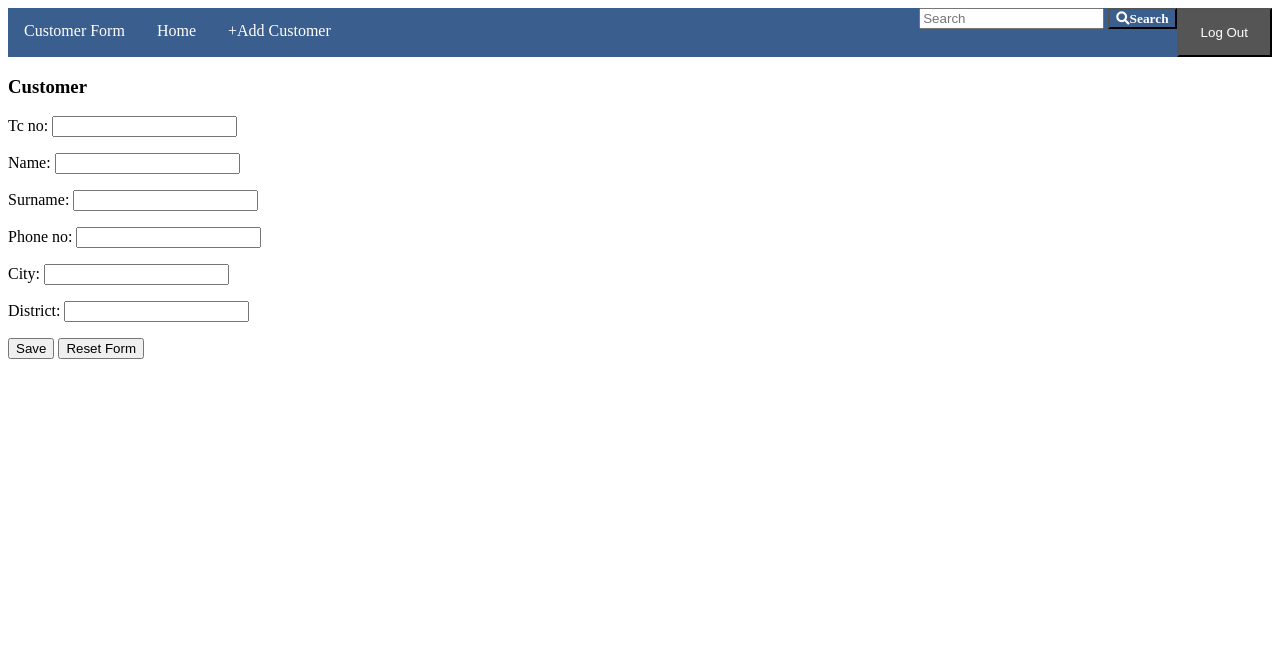
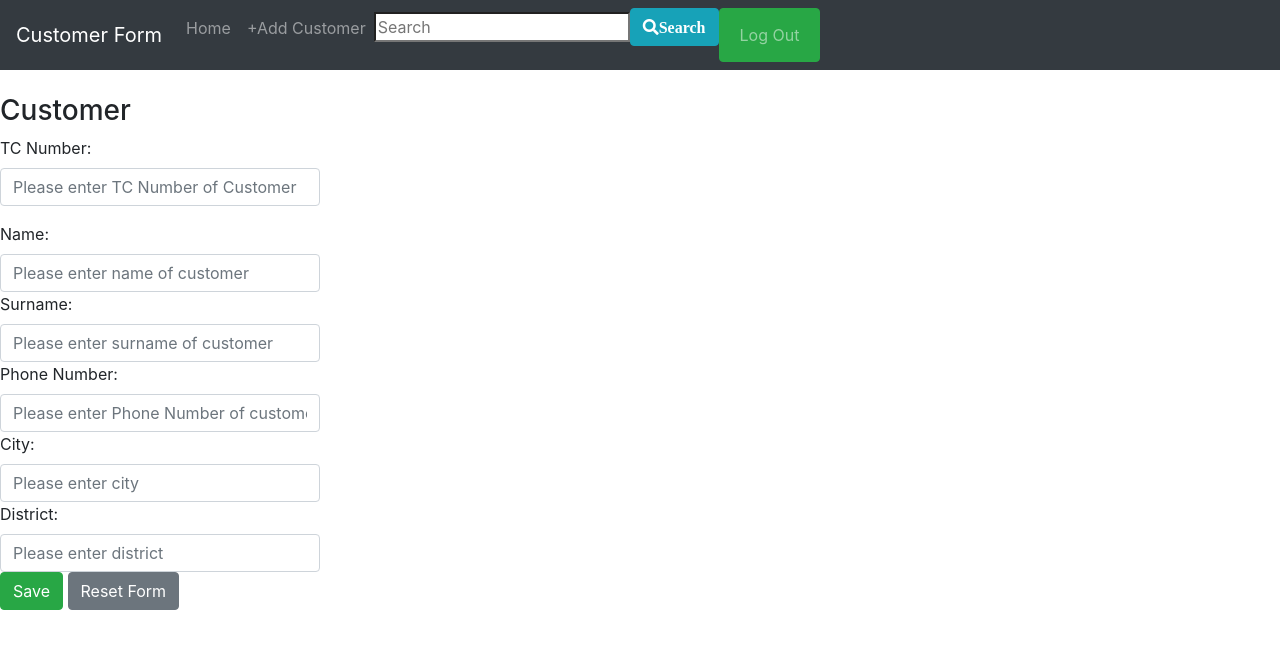
Before and after one commit to AhmetKaytan/CustomerRegistrationForm, a Django app: page /create/ in a window 1280 px wide. Shown: the top 649 px of the page. Run offline with Django 3.2, Linux system fonts and the light colour scheme; the first user in the database is signed in; some libraries are stand-ins or nearby versions.

Commit message:
navbar recreated with bootstrap 4.5, some styling added to the project

```diff
--- a/customerregistration/Templates/base.html
+++ b/customerregistration/Templates/base.html
@@ -4,12 +4,16 @@
 <head>
     <meta charset = "utf-8" name = "viewport" content="width=device-width, initial-scale=1">
     <title>{% block title %}CustomerForm{% endblock %}</title>
+    <link rel="stylesheet" href="https://maxcdn.bootstrapcdn.com/bootstrap/4.5.2/css/bootstrap.min.css">
     <link rel="stylesheet" href="https://cdnjs.cloudflare.com/ajax/libs/font-awesome/5.15.4/css/all.min.css">
+    <script src="https://ajax.googleapis.com/ajax/libs/jquery/3.5.1/jquery.min.js"></script>
+    <script src="https://maxcdn.bootstrapcdn.com/bootstrap/4.5.2/js/bootstrap.min.js"></script>
+
 </head>
 <body>
 
-    {% include 'header_3.html' %}
-
+    {% include 'header.html' %}
+      <br>
     {% include 'messages.html' %}
 
 
--- a/customerregistration/Templates/form.html
+++ b/customerregistration/Templates/form.html
@@ -10,12 +10,36 @@
     </style>
 
 
-    <form method = "POST">
+    <form method = "POST" style="width: 25%;">
         {% csrf_token %}
     <h3>Customer</h3>
-    {{ form.as_p}}
-    <input type = "submit" value="Save">
-    <input type="reset" value="Reset Form">
+
+    <div class="form-group">
+        <label for="tc_no">TC Number:</label>
+        <input type="text" class="form-control" placeholder="Please enter TC Number of Customer" id="tc_no">
+    </div>
+    <div>
+        <label for="name">Name:</label>
+        <input type="text" class="form-control" placeholder="Please enter name of customer" id="name">
+    </div>
+    <div>
+        <label for="surname">Surname:</label>
+        <input type="text" class="form-control" placeholder="Please enter surname of customer" id="surname">
+    </div>
+    <div>
+        <label for="phone_no">Phone Number:</label>
+        <input type="text" class="form-control" placeholder="Please enter Phone Number of customer" id="phone_no">
+    </div>
+    <div>
+        <label for="city">City:</label>
+        <input type="text" class="form-control" placeholder="Please enter city" id="city">
+    </div>
+    <div>
+        <label for="district">District:</label>
+        <input type="text" class="form-control" placeholder="Please enter district" id="district">
+    </div>
+    <input class="btn btn-success" type = "submit" value="Save">
+    <input class="btn btn-secondary" type="reset" value="Reset Form">
     </form>
 
 
--- a/customerregistration/Templates/header.html
+++ b/customerregistration/Templates/header.html
@@ -1,34 +1,31 @@
-<nav class="navbar navbar-expand-lg navbar-light"  style="background: rgb(58, 94, 141); font-style:normal;" >
-    <div class="container-fluid">
+<nav class="navbar navbar-expand-lg bg-dark navbar-dark">
     <a class="navbar-brand" href="/">Customer Form</a>
-      <button class="navbar-toggler" type="button" data-bs-toggle="collapse" data-bs-target="#navbarSupportedContent" aria-controls="navbarSupportedContent" aria-expanded="false" aria-label="Toggle navigation">
+    <button class="navbar-toggler" type="button" data-toggle="collapse" data-target="#collapsibleNavbar">
         <span class="navbar-toggler-icon"></span>
     </button>
-      <div class="collapse navbar-collapse" id="navbarSupportedContent">
-        <ul class="navbar-nav me-auto mb-2 mb-lg-0">
-          <li class="nav-item">
-            <a class="nav-link active" aria-current="page" href="/">Home</a>
-          </li>
-          <li>
-            <a class="nav-link active"aria-current="page" href="/create">+ Add Customer</a>
-          </li>
-        </ul>
-        <form class="d-flex">
-          <input class="form-control me-2" type="search" placeholder="Search" name="q" value="{{request.GET.q}}" aria-label="Search">
-          <button class="btn btn-light" type="submit">
+    <div class="collapse navbar-collapse" id="collapsibleNavbar">
+        <ul class="navbar-nav">
+            <li class="nav-item"><a class="nav-link" href="/">Home</a></li>
+            <li class="nav-item"><a class="nav-link" href="/create">+Add Customer</a></li>
+            <li  class="nav-item">
+                <form class="form-inline">
+                    <input  type="search" placeholder="Search" name="q" value="{{request.GET.q}}" aria-label="Search">
+                    <button  type="submit" class="btn btn-info" >
                         <i class="fas fa-search" >Search</i>
-
-
-
                     </button>
                 </form>
-        <button type="button" class="btn btn-light">
+            </li>
+            <li class="nav-item">
+                <button type="button" class="btn btn-success">
                     {% if user.is_authenticated %}
-            <a href = "{% url 'logout' %}">Log Out</a>
+                    <a class="nav-link" href = "{% url 'logout' %}">Log Out</a>
                     {% else %}
-            <a href = "{% url 'login' %}">Log In</a>
+                    <a class="nav-link" href = "{% url 'login' %}">Log In</a>
                     {% endif %}
                 </button>
+            </li>
+
+        </ul>
     </div>
-    </div>
+
 </nav>
--- a/customerregistration/Templates/header_3.html
+++ /dev/null
@@ -1,60 +0,0 @@
-<style>
-    ul {
-      list-style-type: none;
-      margin: 0;
-      padding: 0;
-      overflow: hidden;
-      background-color: rgb(58, 94, 141);
-    }
-
-    li {
-      float: left;
-    }
-
-    li a {
-      display: block;
-      color: white;
-      text-align: center;
-      padding: 14px 16px;
-      text-decoration: none;
-    }
-
-    li a:hover {
-      background-color: rgb(0, 0, 0);
-    }
-    li button{
-        background-color: #555555;
-    }
-    li form button{
-        background: rgba(0, 0, 0, 0);
-        color: white;
-    }
-    input[type=search]:focus {
-        background-image: url('searchicon.png');
-        border: 3px solid #555;
-    }
-</style>
-
-<ul>
-    <li><a href="/">Customer Form</a></li>
-    <li><a href="/">Home</a></li>
-    <li><a href="/create">+Add Customer</a></li>
-    <li style="float: right;">
-        <button type="button">
-            {% if user.is_authenticated %}
-            <a href = "{% url 'logout' %}">Log Out</a>
-            {% else %}
-            <a href = "{% url 'login' %}">Log In</a>
-            {% endif %}
-        </button>
-    </li>
-    <li style="float: right;">
-        <form>
-            <input  type="search" placeholder="Search" name="q" value="{{request.GET.q}}" aria-label="Search">
-            <button  type="submit" >
-                <i class="fas fa-search" >Search</i>
-            </button>
-        </form>
-    </li>
-
-</ul>
--- a/customerregistration/forms.py
+++ b/customerregistration/forms.py
@@ -1,5 +1,6 @@
 from django import forms
 from django.db.models import fields
+from django.forms.widgets import Select
 from .models import Customer
 
 
@@ -11,3 +12,10 @@ class CustomerForm(forms.ModelForm):
             'tc_no', 'name', 'surname',
             'phone_no', 'city', 'district'
         ]
+
+class paginationForm(forms.Form):
+    choices = [
+        '3', '5', '15',
+        '25', '50'
+    ]
+    select=forms.ChoiceField(widget=forms.Select(choices=choices))
--- a/customerregistration/views.py
+++ b/customerregistration/views.py
@@ -1,13 +1,14 @@
 from django import  http
+from django.core import paginator
 from django.core.paginator import Paginator, EmptyPage, PageNotAnInteger
 from django.db.models.query_utils import Q
 from django.shortcuts import redirect, render, HttpResponseRedirect
 from django.views import View
 from django.contrib import messages
-from django.views.generic import  View
+from django.views.generic import  View,ListView
 from django.db.models import Q
 from .models import Customer
-from .forms import CustomerForm
+from .forms import CustomerForm, paginationForm
 from typing import Any
 
 
@@ -16,11 +17,13 @@ class login_view(View):
     template_name = 'login.html'
 
 
-class main_view(View):
+class main_view(ListView):
     template_name = 'main.html'
+
     def get(self, request: http.HttpRequest, *args: Any, **kwargs: Any) -> http.HttpResponse:
         Customers = Customer.objects.all()
-        #Searching
+        paginate_by=5
+        # Searching
         query=request.GET.get('q')
         if query:
             Customers=Customers.filter(
@@ -32,19 +35,21 @@ class main_view(View):
             Q(city__icontains=query)|
             Q(district__icontains=query)
         ).distinct()
+
         return render(request, 'main.html', {'Customers': Customers})
-    def post(self, request, *args, **kwargs):
-        Customers = Customer.objects.all()
-        #Pagination
-        page_num=int(10)
-        paginator=Paginator(Customers,page_num)
-        page = request.POST.post('page')
+    """ def post(self, request, *args, **kwargs):
+        customer_list = Customer.objects.all()
+        paginate = request.POST.get('p')
+        paginator=Paginator(customer_list,paginate)
         try:
-            Customers = paginator.page(page)
+            customers = paginator.page(paginate)
         except PageNotAnInteger:
-            Customers = paginator.page(1)
+        # If page is not an integer, deliver first page.
+            customers = paginator.page(1)
         except EmptyPage:
-            Customers = paginator.page(paginator.num_pages)
+        # If page is out of range (e.g. 9999), deliver last page of results.
+            customers = paginator.page(paginator.num_pages)
+        return render(request, 'main.html', ) """
 
 
 class customer_detail_view(View):
```
Also changed, not shown: customerregistration/Templates/detail.html (+7 -2 lines), customerregistration/Templates/header_2.html (deleted, +0 -25 lines), customerregistration/Templates/main.html (+32 -19 lines), db.sqlite3. Lines whose indentation alone changed are shown as unchanged.
